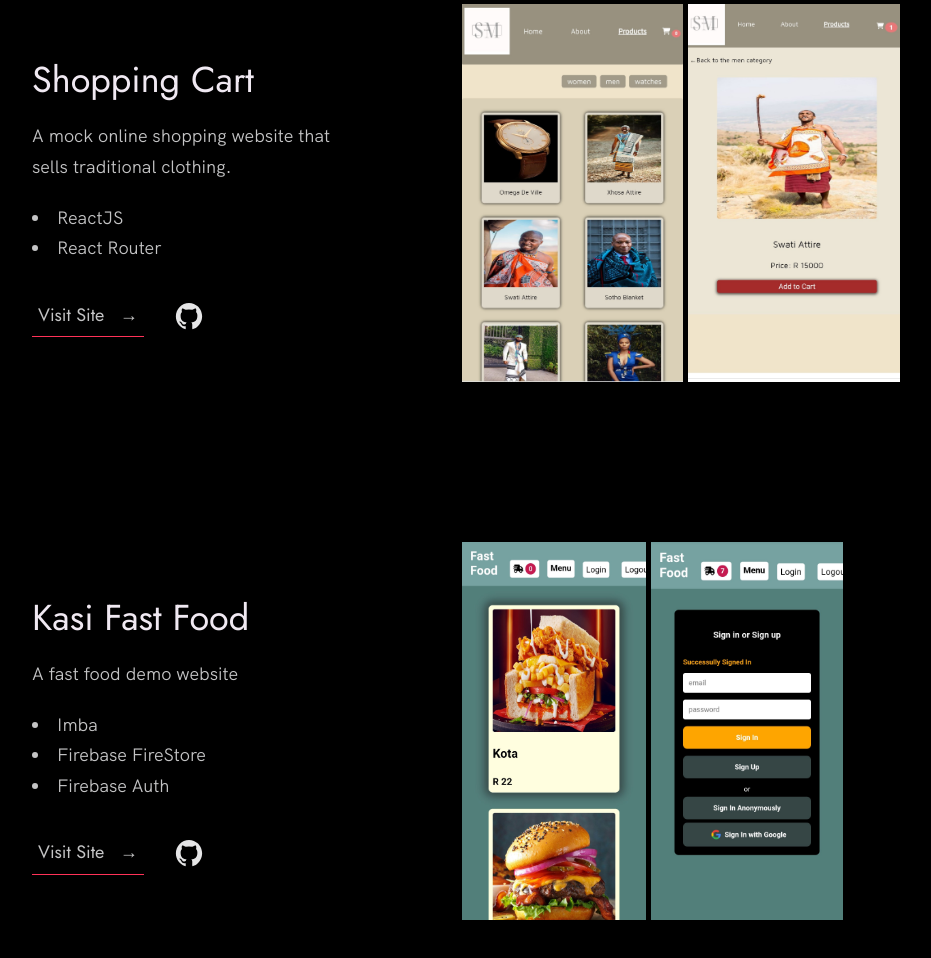
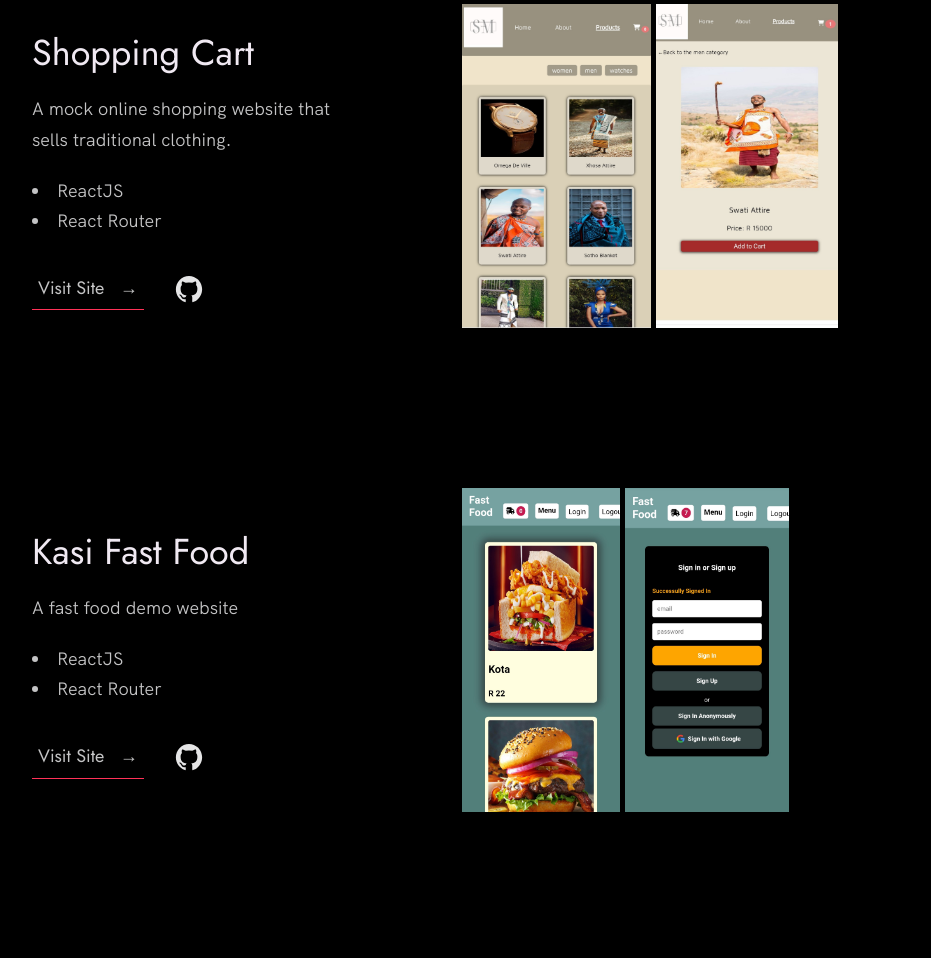
Before and after one commit to vusiSiya/my-portfolio, a plain HTML site: page index.html in a window 1280 px wide. Shown: the part 1064-2022 px from the top of the page, without its empty margins (58-989 px from the left). Drawn offline with nearby package versions, Linux system fonts and the light colour scheme.

Commit message:
dynamically rendering projects

```diff
--- a/index.css
+++ b/index.css
@@ -113,7 +113,7 @@ section {
 img {
     object-fit: contain;
     max-width: 100%;
-    height: 21em;
+    height: 18em;
 }
 
 /* --------------------------------------- */
--- a/index.html
+++ b/index.html
@@ -58,58 +58,7 @@
         <div class="work__boxes">
 
           <!-- Projects-->
-          <div class="work__box">
-            <div class="work__text">
-              <h3>Shopping Cart</h3>
-              <p>
-                A mock online shopping website that sells traditional clothing.
-              </p>
-              <ul class="work__list">
-                <li>ReactJS</li>
-                <li>React Router </li>
-              </ul>
-
-              <div class="work__links">
-                <a href="https://siya-shopping-cart.netlify.app"  target="_blank" rel="noopener noreferrer" class="link__text">
-                  Visit Site <span>&rarr;</span>
-                </a>
-                <a href="https://github.com/vusiSiya/Online-Shopping-Store" target="_blank" rel="noopener noreferrer" >
-                  <img src="./images/github.svg" class="work__code" title="View Source Code" alt="GitHub">
-                </a>
-              </div>
-            </div>
-            <div class="work__image-box">
-              <img src="./images/products-page.jpg" class="work__image" alt="Project 3" />
-              <img src="./images/product-detail-page.jpg" class="work__image" alt="Project 3" />
-            </div>
-          </div>
-
-          <div class="work__box">
-            <div class="work__text">
-              <h3>Kasi Fast Food</h3>
-              <p>
-                A fast food demo website
-              </p>
-              <ul class="work__list">
-                <li>Imba</li>
-                <li>Firebase FireStore</li>
-                <li>Firebase Auth</li>
-              </ul>
-
-              <div class="work__links">
-                <a href="https://kasi-fast-food.netlify.app" rel="noopener noreferrer" target="_blank" rel="noopener noreferrer" class="link__text">
-                  Visit Site <span>&rarr;</span>
-                </a>
-                <a href="https://github.com/vusiSiya/kasi-fast-food" title="View Source Code" target="_blank" rel="noopener noreferrer">
-                  <img src="./images/github.svg" class="work__code" alt="GitHub">
-                </a>
-              </div>
-            </div>
-            <div class="work__image-box">
-              <img src="./images/kasi-menu.jpg" class="work__image" alt="Project 2" />
-              <img src="./images/kasi-login.jpg" class="work__image" alt="Project 2" />
-            </div>
-          </div>
+          <div class="work__box"></div>
 
         </div>
       </div>
--- a/index.js
+++ b/index.js
@@ -41,3 +41,57 @@ window.addEventListener("scroll", () => {
     alterStyles(isBackToTopRendered);
   }
 });
+
+// mapping over projects
+const workContainer = document.querySelector(".work__boxes");
+
+const projects = Object.freeze([
+  {
+    id:1,
+    name: "Shopping Cart",
+    description: "A mock online shopping website that sells traditional clothing.",
+    tools: ["ReactJS", "React Router"],
+    images: ["./images/products-page.jpg", "./images/product-detail-page.jpg"],
+    siteLink: "https://siya-shopping-cart.netlify.app",
+    githubLink: "https://github.com/vusiSiya/Online-Shopping-Store"
+  },
+  {
+    id:2,
+    name: "Kasi Fast Food",
+    description: "A fast food demo website",
+    tools: ["ReactJS", "React Router"],
+    images: ["./images/kasi-menu.jpg", "./images/kasi-login.jpg" ],
+    siteLink: "https://kasi-fast-food.netlify.app",
+    githubLink: "https://github.com/vusiSiya/kasi-fast-food"
+  }
+])
+
+workContainer.innerHTML = projects.map((project) =>{
+  return (`
+    <div class="work__box">
+      <div class="work__text">
+          <h3>${project.name}</h3>
+          <p>${project.description}</p>
+
+          <ul class="work__list">
+            ${project.tools.map(tool=> `<li>${tool}</li>`).join("")}
+          </ul>
+
+          <div class="work__links">
+            <a href="${project.siteLink}"  target="_blank" rel="noopener noreferrer" class="link__text">
+              Visit Site <span>&rarr;</span>
+            </a>
+            <a href="${project.githubLink}" target="_blank" rel="noopener noreferrer" >
+              <img src="./images/github.svg" class="work__code" title="View Source Code" alt="GitHub">
+            </a>
+          </div>
+        </div>
+        <div class="work__image-box">
+          ${project.images.map(imgUrl =>`
+            <img src="${imgUrl}" class="work__image" alt="Project ${project.id}" />`).join("")
+          }
+        </div>
+      </div>
+    <div>
+    `)
+}).join("")
```
